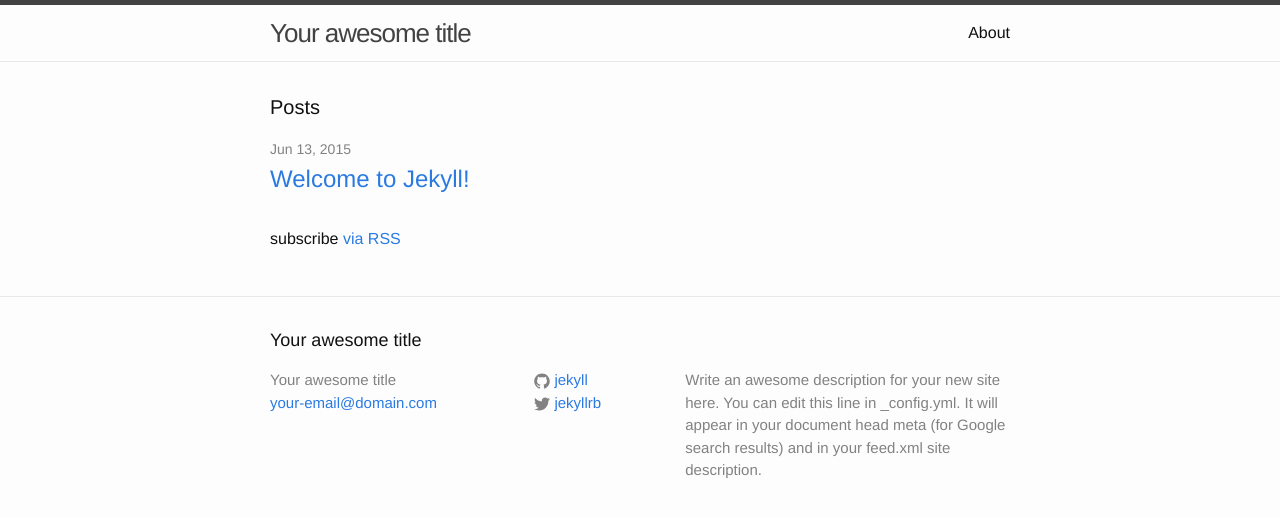
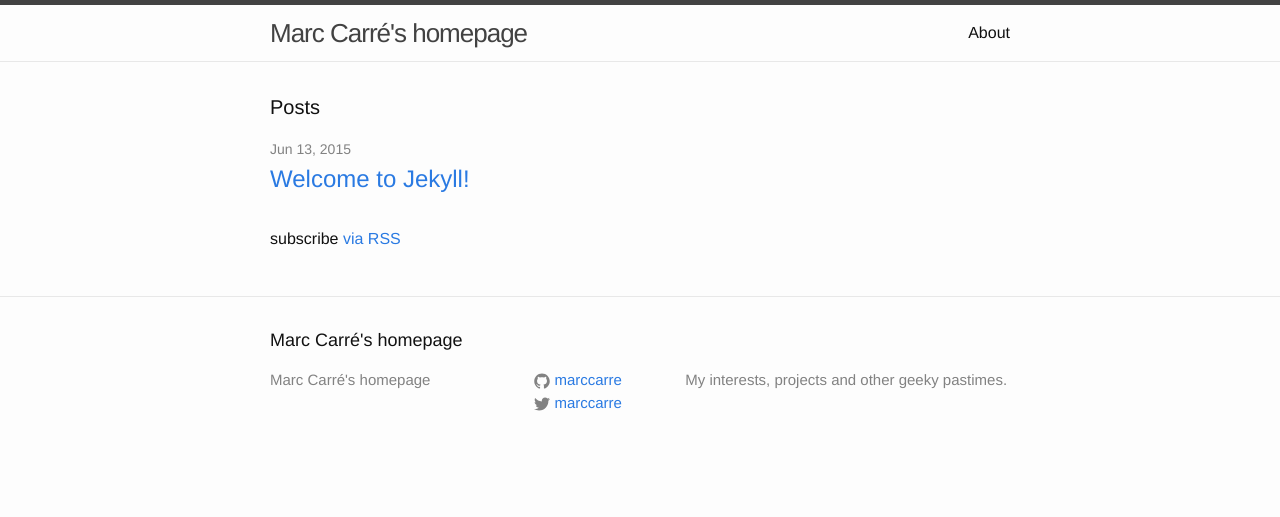
Before and after one commit to marccarre/marccarre.net, a Jekyll site: the page built from index.html, in a window 1280 px wide. Shown: the top 517 px of the page. Built offline with Jekyll 4.4.1, drawn with Linux system fonts in a browser that asks for light colours.

Commit message:
Updated _config.yml.

```diff
--- a/_config.yml
+++ b/_config.yml
@@ -1,14 +1,13 @@
 # Site settings
-title: Your awesome title
-email: your-email@domain.com
+title: Marc Carré's homepage
 description: > # this means to ignore newlines until "baseurl:"
-  Write an awesome description for your new site here. You can edit this
-  line in _config.yml. It will appear in your document head meta (for
-  Google search results) and in your feed.xml site description.
+  My interests, projects and other geeky pastimes.
 baseurl: "" # the subpath of your site, e.g. /blog/
-url: "http://yourdomain.com" # the base hostname & protocol for your site
-twitter_username: jekyllrb
-github_username:  jekyll
+url: "http://www.marccarre.net" # the base hostname & protocol for your site
+twitter_username: marccarre
+github_username:  marccarre
 
 # Build settings
 markdown: kramdown
+encoding: utf-8
+timezone: Europe/London
```
